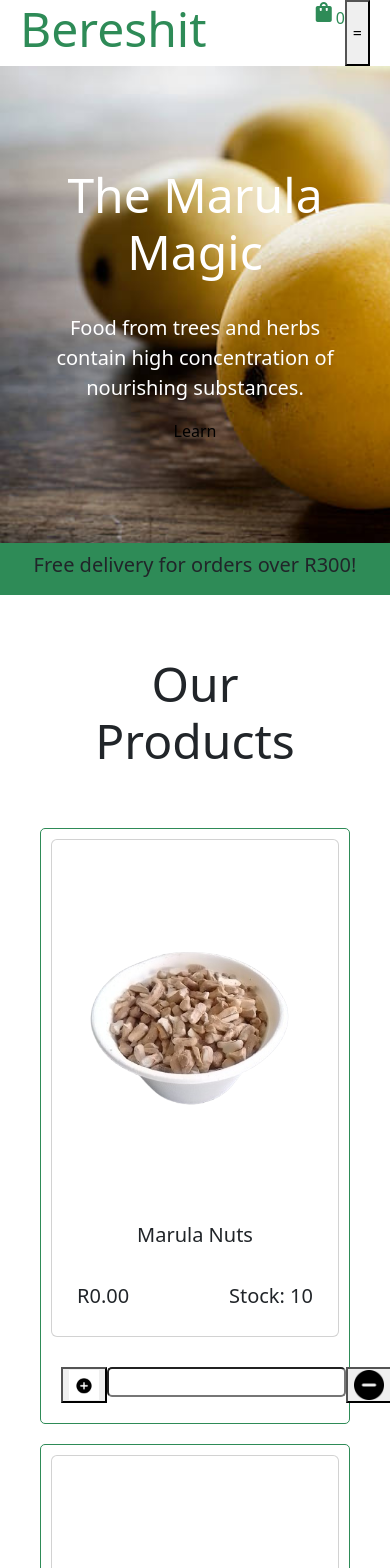
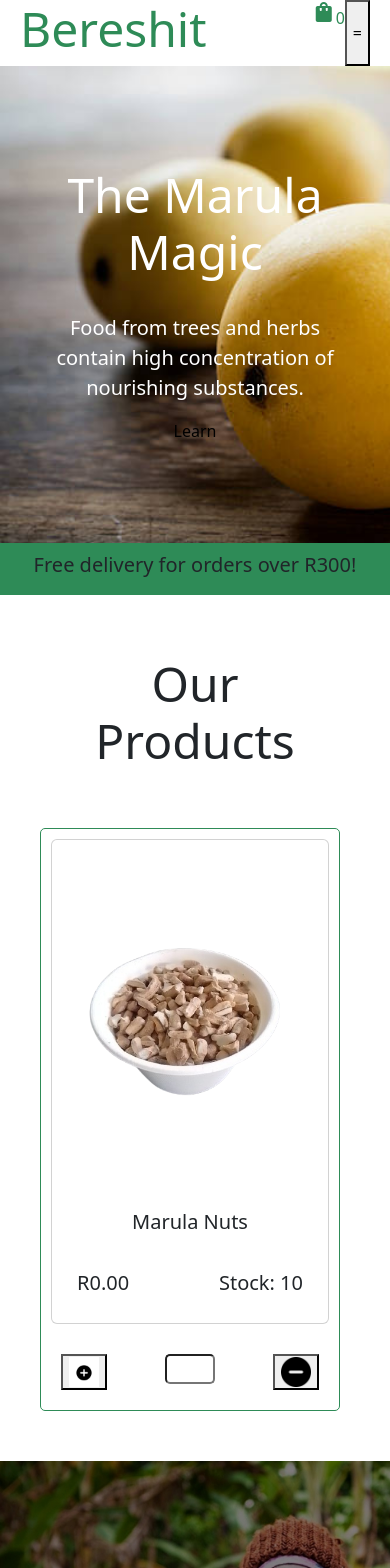
Before and after one commit to malebosambo/bereshit, a React (Vite) app: page / in a window 390 px wide. Shown: the top 1568 px of the page. Built offline with nearby package versions, Linux system fonts and the light colour scheme.

Commit message:
update design

```diff
--- a/src/App.css
+++ b/src/App.css
@@ -130,6 +130,7 @@
 
   .Product_Card_Input {
     border-radius: 5px;
+    width: 50px;
   }
 
   .Product_Details {
@@ -140,6 +141,7 @@
 
   .Product_Items {
     display: flex;
+
     overflow-x: scroll;
   }
 
@@ -149,6 +151,7 @@
 
   .Recipe {
     padding: 40px 20px;
+
   }
 
   .Recipe > div {
--- a/src/App.jsx
+++ b/src/App.jsx
@@ -80,7 +80,7 @@ export function App() {
 
         <div className="Products">
           <div style={{ textAlign: "center", padding: "30px" }}><h1>Our Products</h1></div>
-          <div className="Product-Items">{products.map((product) => <ProductCard id={product.id} name={product.name} image={product.imageUrl} price={product.price} quantity={product.quantity} />)}</div>
+          <div className="Product_Items">{products.map((product) => <ProductCard id={product.id} name={product.name} image={product.imageUrl} price={product.price} quantity={product.quantity} />)}</div>
         </div>
 
         <div className="Sustainable">
```
